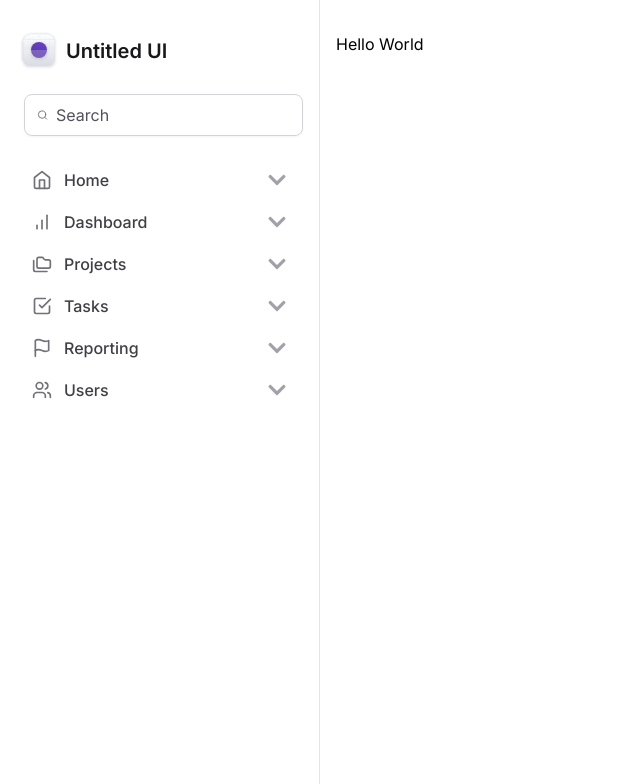
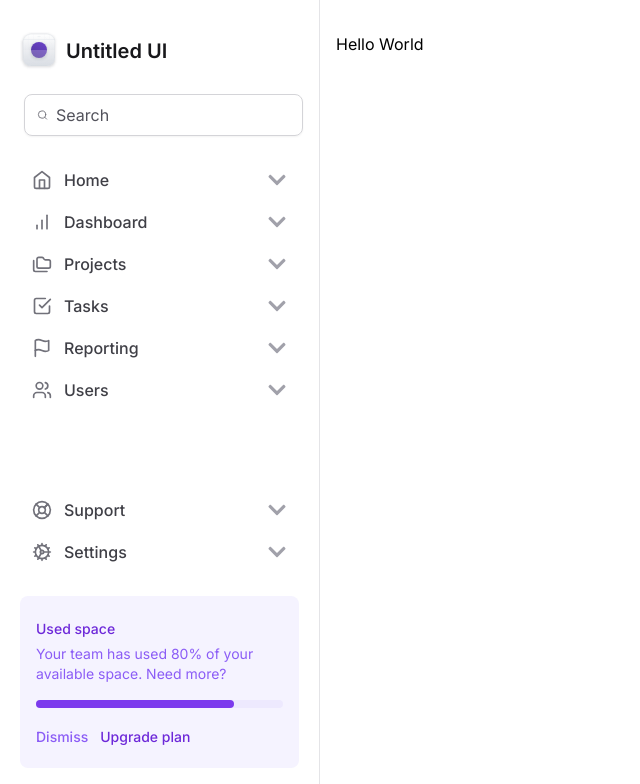
Before and after one commit to jusceliadesouza/ignite-tailwind, a Next.js app in the folder web/: page / in a window 1280 px wide. Shown: the top 784 px of the page, without its empty margins (0-640 px from the left). Built offline with nearby package versions, Linux system fonts and the light colour scheme.

Commit message:
🪄 widget de espaço usado

```diff
--- a/web/src/components/Sidebar/MainNavigation/index.tsx
+++ /dev/null
@@ -1,16 +0,0 @@
-import { LuBarChart, LuCheckSquare, LuFlag, LuFolders, LuHome, LuUsers } from 'react-icons/lu'
-
-import { NavItem } from './NavItem'
-
-export function MainNavigation() {
-  return (
-    <nav className="space-y-0.5">
-      <NavItem title='Home' icon={LuHome} />
-      <NavItem title='Dashboard' icon={LuBarChart} />
-      <NavItem title='Projects' icon={LuFolders} />
-      <NavItem title='Tasks' icon={LuCheckSquare} />
-      <NavItem title='Reporting' icon={LuFlag} />
-      <NavItem title='Users' icon={LuUsers} />
-    </nav>
-  )
-}
--- /dev/null
+++ b/web/src/components/Sidebar/UsedSpaceWidget.tsx
@@ -0,0 +1,33 @@
+export function UsedSpaceWidget() {
+  return (
+    <div className="flex flex-col gap-4 rounded-lg bg-violet-50 px-4 py-5">
+      <div className="space-y-1">
+        <span className="text-sm/5 font-medium text-violet-700">
+          Used space
+        </span>
+        <p className="text-sm/5 text-violet-500">
+          Your team has used 80% of your available space. Need more?
+        </p>
+      </div>
+
+      <div className="h-2 rounded-full bg-violet-100">
+        <div className="h-2 w-4/5 rounded-full bg-violet-600" />
+      </div>
+
+      <div className="space-x-3">
+        <button
+          type="button"
+          className="text-sm font-medium text-violet-500 hover:text-violet-700"
+        >
+          Dismiss
+        </button>
+        <button
+          type="button"
+          className="text-sm font-medium text-violet-700 hover:text-violet-900"
+        >
+          Upgrade plan
+        </button>
+      </div>
+    </div>
+  )
+}
--- a/web/src/components/Sidebar/index.tsx
+++ b/web/src/components/Sidebar/index.tsx
@@ -1,20 +1,38 @@
-import { FiSearch } from 'react-icons/fi'
+import { LuBarChart, LuCheckSquare, LuCog, LuFlag, LuFolders, LuHome, LuLifeBuoy, LuSearch, LuUsers } from 'react-icons/lu'
 
 import { Logo } from './Logo'
-import { MainNavigation } from './MainNavigation'
+
+import { NavItem } from './NavItem'
+import { UsedSpaceWidget } from './UsedSpaceWidget'
 
 export function Sidebar() {
   return (
-    <aside className='border-r border-zinc-200 px-5 py-8 space-y-6'>
+    <aside className='flex flex-col gap-6 border-r border-zinc-200 px-5 py-8'>
       <Logo />
 
       <div className='mx-1 flex w-full items-center gap-2 rounded-lg border border-zinc-300 px-3 py-2 shadow-sm'>
-        <FiSearch className='h-5 w-5 text-zinc-500'/>
+        <LuSearch className='h-5 w-5 text-zinc-500'/>
 
         <input className='flex-1 border-0 bg-transparent p-0 text-zinc-900 placeholder-zinc-600' placeholder='Search' />
       </div>
 
-      <MainNavigation />
+      <nav className="space-y-0.5">
+        <NavItem title='Home' icon={LuHome} />
+        <NavItem title='Dashboard' icon={LuBarChart} />
+        <NavItem title='Projects' icon={LuFolders} />
+        <NavItem title='Tasks' icon={LuCheckSquare} />
+        <NavItem title='Reporting' icon={LuFlag} />
+        <NavItem title='Users' icon={LuUsers} />
+      </nav>
+
+      <div className='mt-auto flex flex-col gap-6'>
+        <nav className='space-y-0.5'>
+          <NavItem title='Support' icon={LuLifeBuoy} />
+          <NavItem title='Settings' icon={LuCog} />
+        </nav>
+
+        <UsedSpaceWidget />
+      </div>
     </aside>
   )
 }
```
Also changed, not shown: web/src/components/Sidebar/NavItem.tsx (renamed from web/src/components/Sidebar/MainNavigation/NavItem.tsx).
